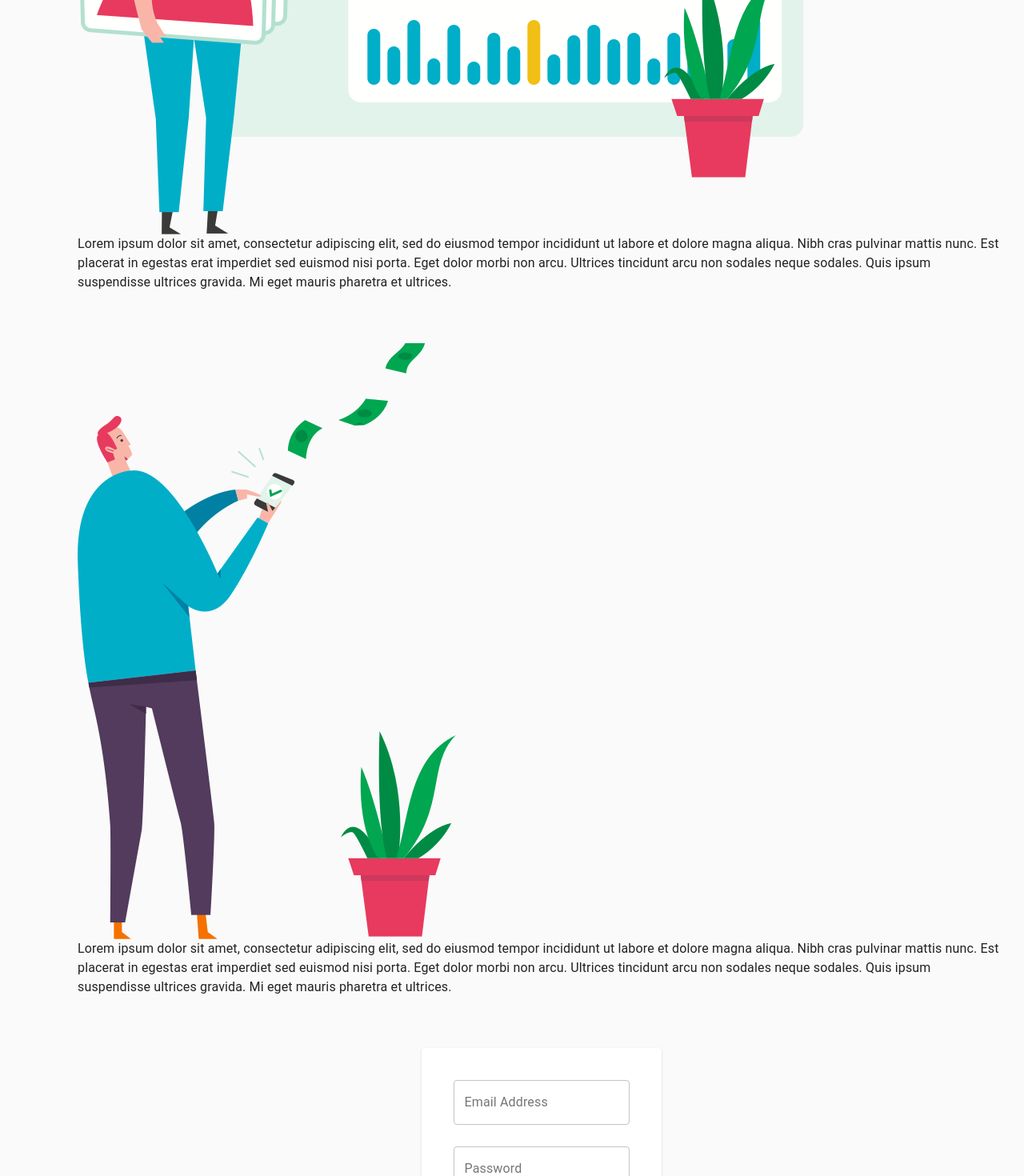
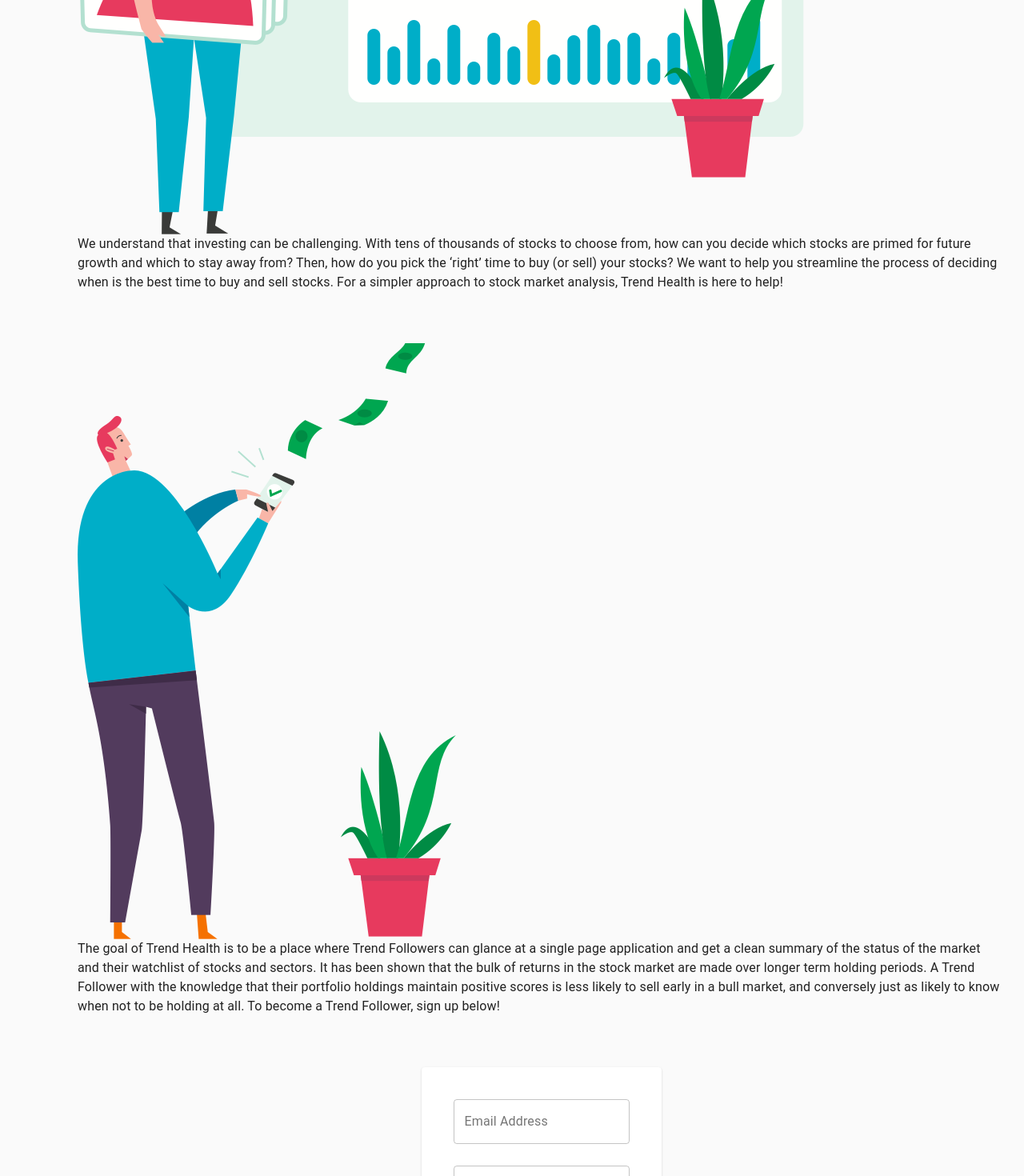
Before and after one commit to davidchanho/project3, a React (Create React App) app in the folder client/: page / in a window 1280 px wide. Shown: the part 2261-3731 px from the top of the page at 80% size. Built offline with nearby package versions, Linux system fonts and the light colour scheme; no server answers.

Commit message:
added some copy for trend health home

```diff
--- a/client/src/pages/LandingPage/index.js
+++ b/client/src/pages/LandingPage/index.js
@@ -18,12 +18,10 @@ export function LandingPage() {
           </Grid>
           <Grid item>
             <Typography paragraph>
-              Lorem ipsum dolor sit amet, consectetur adipiscing elit, sed do
-              eiusmod tempor incididunt ut labore et dolore magna aliqua. Nibh
-              cras pulvinar mattis nunc. Est placerat in egestas erat imperdiet
-              sed euismod nisi porta. Eget dolor morbi non arcu. Ultrices
-              tincidunt arcu non sodales neque sodales. Quis ipsum suspendisse
-              ultrices gravida. Mi eget mauris pharetra et ultrices.
+            We understand that investing can be challenging. With tens of thousands of stocks to choose from, how can you decide which
+             stocks are primed for future growth and which to stay away from? Then, how do you pick the ‘right’ time to buy (or sell) your
+             stocks? We want to help you streamline the process of deciding when is the best time to buy and sell stocks.  For a simpler
+             approach to stock market analysis, Trend Health is here to help!
             </Typography>
           </Grid>
         </Grid>
@@ -40,12 +38,11 @@ export function LandingPage() {
           </Grid>
           <Grid item>
             <Typography paragraph>
-              Lorem ipsum dolor sit amet, consectetur adipiscing elit, sed do
-              eiusmod tempor incididunt ut labore et dolore magna aliqua. Nibh
-              cras pulvinar mattis nunc. Est placerat in egestas erat imperdiet
-              sed euismod nisi porta. Eget dolor morbi non arcu. Ultrices
-              tincidunt arcu non sodales neque sodales. Quis ipsum suspendisse
-              ultrices gravida. Mi eget mauris pharetra et ultrices.
+             The goal of Trend Health is to be a place where Trend Followers can glance at a single page application and get a clean summary
+             of the status of the market and their watchlist of stocks and sectors. It has been shown that the bulk of returns in the stock
+             market are made over longer term holding periods. A Trend Follower with the knowledge that their portfolio holdings maintain
+             positive scores is less likely to sell early in a bull market, and conversely just as likely to know when not to be holding at
+             all. To become a Trend Follower, sign up below!
             </Typography>
           </Grid>
         </Grid>
```
